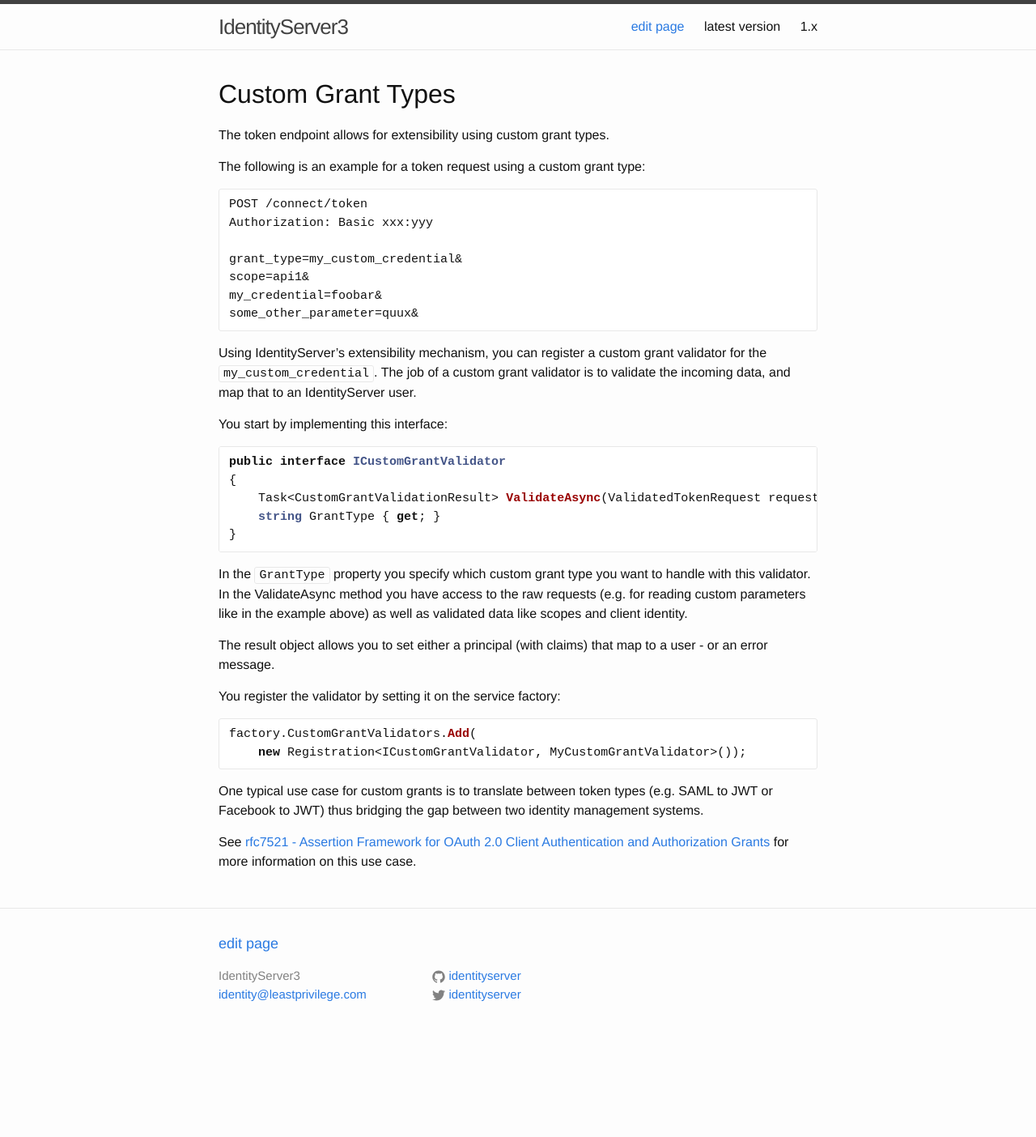
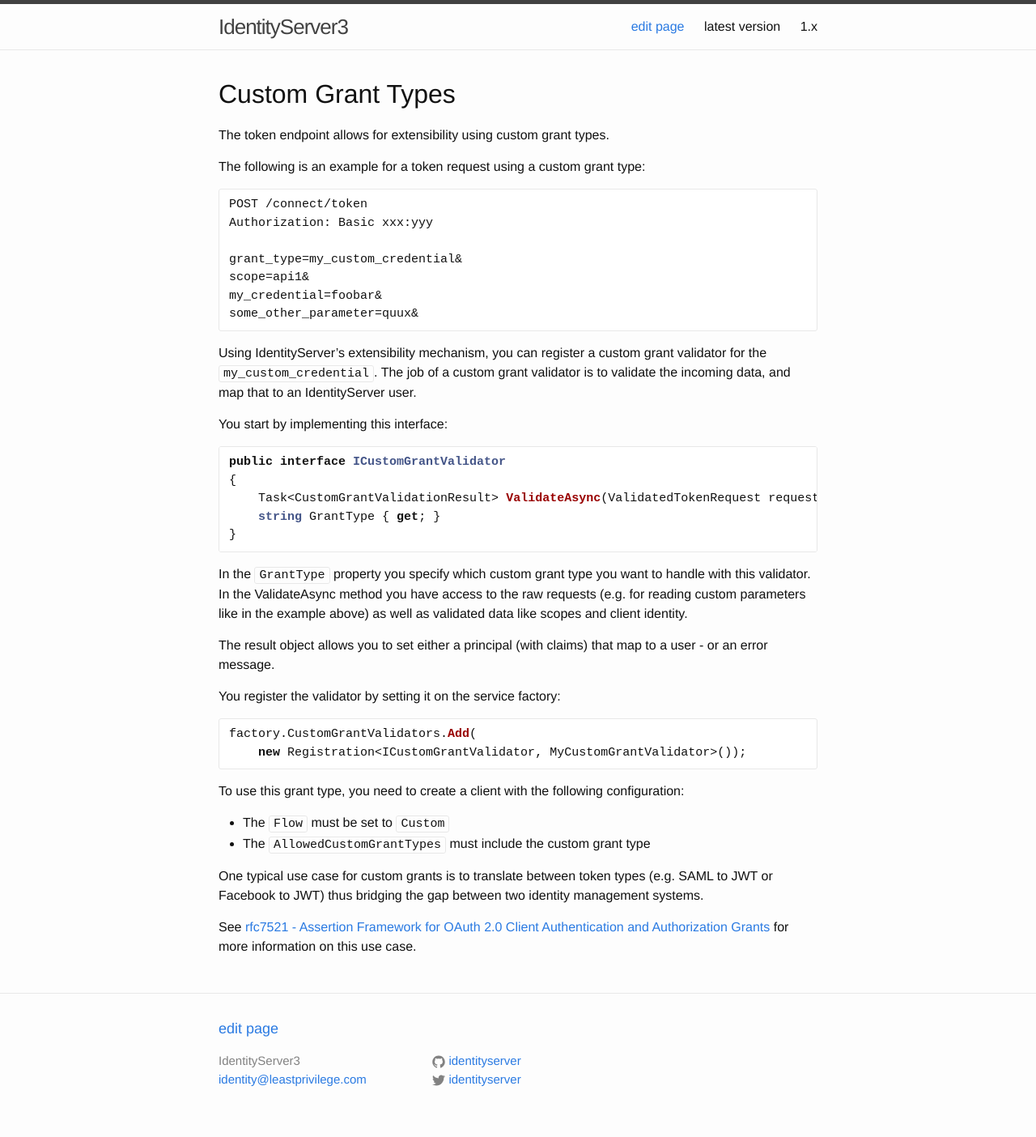
Before and after one commit to IdentityServer/Documentation, a Jekyll site: the page built from docsv2/advanced/customGrantTypes.md, in a window 1280 px wide. Shown: the whole page at 81% size. Built offline with Jekyll 4.4.1, drawn with Linux system fonts in a browser that asks for light colours; before the commit the page ends 1299 px from its top, so only the background shows below that.

Commit message:
Update customGrantTypes.md

````diff
--- a/docsv2/advanced/customGrantTypes.md
+++ b/docsv2/advanced/customGrantTypes.md
@@ -44,6 +44,10 @@
     new Registration<ICustomGrantValidator, MyCustomGrantValidator>());
 ```
 
+To use this grant type, you need to create a client with the following configuration:
+* The `Flow` must be set to `Custom`
+* The `AllowedCustomGrantTypes` must include the custom grant type
+
 One typical use case for custom grants is to translate between token types (e.g. SAML to JWT or Facebook to JWT) thus
 bridging the gap between two identity management systems.
 
````
